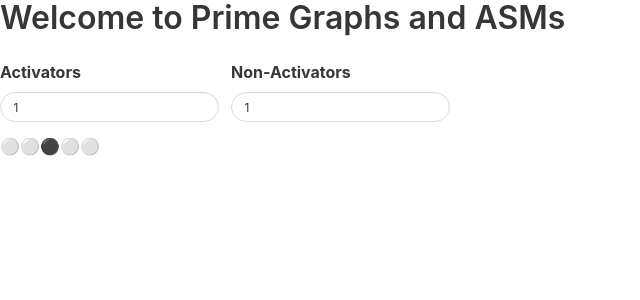
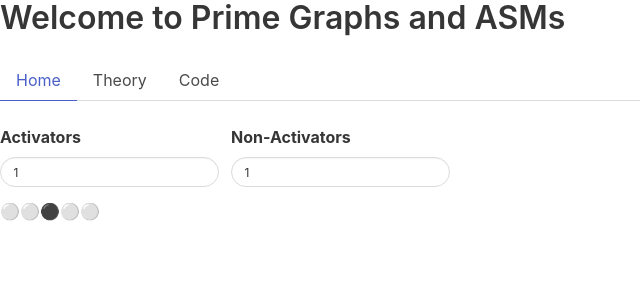
Before and after one commit to navyhockey56/prime_graphs_and_asms, a Vue app: page /#/ in a window 1280 px wide. Shown: the top 300 px of the page, without its empty margins (0-640 px from the left). Built offline with nearby package versions, Linux system fonts and the light colour scheme.

Commit message:
theory view

```diff
--- a/src/App.vue
+++ b/src/App.vue
@@ -1,6 +1,21 @@
 <template>
   <div id="app">
+    <h1 class="title">Welcome to Prime Graphs and ASMs</h1>
+
+    <div class="tabs is-left">
+      <ul>
+        <li class="is-active">
+          <router-link to="/">Home</router-link>
+        </li>
+        <li>
+          <router-link to="/theory">Theory</router-link>
+        </li>
+        <li>
+          <a href="https://github.com/navyhockey56/prime_graphs_and_asms/tree/vue">Code</a>
+        </li>
+      </ul>
+    </div>
+
     <router-view/>
-    <div id="mainDiv"></div>
   </div>
 </template>
--- a/src/router.ts
+++ b/src/router.ts
@@ -1,6 +1,8 @@
 import Vue from 'vue';
 import Router from 'vue-router';
+
 import Home from './views/Home.vue';
+import Theory from './views/Theory.vue';
 
 Vue.use(Router);
 
@@ -8,8 +10,13 @@ export default new Router({
   routes: [
     {
       component: Home,
-      name: 'home',
+      name: 'Home',
       path: '/',
+    },
+    {
+      component: Theory,
+      name: 'Theory',
+      path: '/theory',
     },
   ],
 });
--- a/src/views/Home.vue
+++ b/src/views/Home.vue
@@ -1,6 +1,5 @@
 <template>
   <div>
-    <h1 class="title">Welcome to Prime Graphs and ASMs</h1>
     <Controls/>
     <Cycle type="square" :length="5" :activeIndex="3"/>
   </div>
@@ -13,7 +12,7 @@ import Cycle from '@/components/Cycle.vue';
 import Controls from '@/components/Controls.vue';
 
 export default Vue.extend({
-  name: 'home',
+  name: 'Home',
   components: {
     HelloWorld,
     Cycle,
--- /dev/null
+++ b/src/views/Theory.vue
@@ -0,0 +1,61 @@
+<template>
+	<div>
+    <p>
+      An Awkward State Machine (ASM) is composed of two main types of objects:
+    </p>
+    <ul>
+      <li>Cycles</li>
+      <li>A Branch</li>
+    </ul>
+      <br>
+      Each 'cycle' is composed of a list of nodes connected into a circle (think beads on a necklace).
+      While a branch is a cycle that hasn't been connected into a circle yet (someone cut your bead necklacke,
+      giving you a line segment). Currently, both cycles and branches will be represented as horizontal bars
+      whose nodes consist of squares and circles.<br>
+
+      Both cycles and branches keep track of a position node. When the ASM moves from one state to the next,
+      each cycle's position is moved one node to the right (if you are at the rightmost position, the position
+      gets set to the leftmost node). After moving every cycle in the ASM, the ASM checks whether or not it is
+      'active'. An ASM is considered active if one of its cycle's position is on one of its activator nodes; thus
+      an ASM is 'inactive' only if all of the cycles' position's are on non-activator nodes.<br>
+      <br>
+      If the ASM is 'inactive' after moving every cycle, then the following will occur:
+      <ul>
+        <li>The current branch will be copied</li>
+        <li>
+          The original branch will be closed into a cycle. It's position will be set to 0 (its leftmost nodes)
+          and that will activate the ASM.
+        </li>
+        <li>The copied branch becomes the only branch.</li>
+        <li>
+          A new node is added to the end of the branch (the new node becomes the rightmost node). The branch's
+          position is set on the new node.
+        </li>
+      </ul>
+      <br>
+      If the ASM was 'active' after moving every cycle, then:
+      <ul>
+        <li>
+          A new node is added to the end of the branch (the new node becomes the rightmost node). The branch's
+          position is set on the new node.
+        </li>
+      </ul>
+      <br>
+      Therefore, regardless of whether the ASM was inactive/active, a new node is added to the ASM every iteration.
+      <br>
+      <br>
+      The initial state of an ASM consists of an initial cycle and a branch. When definining an ASM, you must first
+      define the number of activator nodes it will contain, and the number of non-activator nodes the
+      initial cycle will have (see below). The first (leftmost) nodes of an ASM's cycle are always the activator
+      nodes, which are then followed by the non-activator nodes. Finally, the initial branch is one node longer than
+      the initial cycle (#activator + #non-activator + 1).
+    <p></p>
+  </div>
+</template>
+<script lang="ts">
+import Vue from 'vue';
+
+export default Vue.extend({
+	name: 'Theory'
+});
+</script>
```
